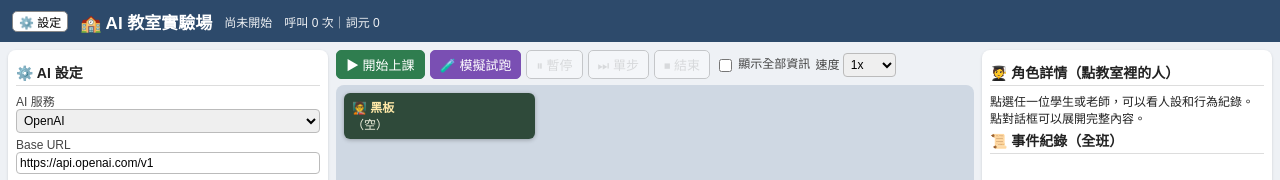
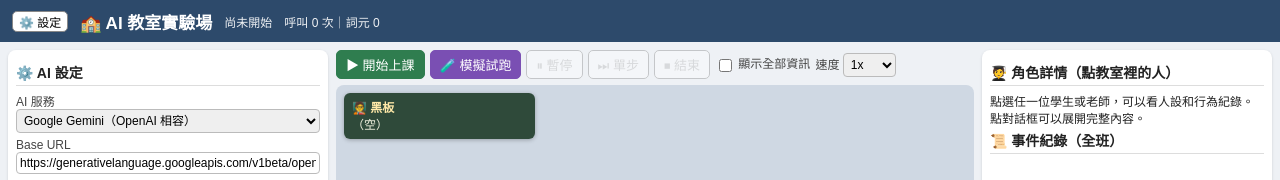
Before and after one commit to HsuHsu0707/classroom-sim, a plain HTML site: page index.html in a window 1280 px wide. Shown: the top 180 px of the page. Drawn offline with Linux system fonts and the light colour scheme.

Commit message:
Update classroom simulation page.
Replace the root index.html with the new single-file version.

Co-authored-by: HsuHsu0707 <HsuHsu0707@users.noreply.github.com>

```diff
--- a/index.html
+++ b/index.html
@@ -36,7 +36,7 @@ details summary{cursor:pointer;font-size:12px;color:#335;margin-top:8px}
 <main>
 <div class="panel" id="settings">
 <h3>⚙️ AI 設定</h3>
-<label>AI 服務</label><select id="provider"><option value="openai">OpenAI</option><option value="gemini">Google Gemini（OpenAI 相容）</option><option value="ollama">本地 Ollama</option><option value="custom">自訂（OpenAI 相容端點）</option></select>
+<label>AI 服務</label><select id="provider"><option value="gemini" selected>Google Gemini（OpenAI 相容）</option><option value="openai">OpenAI</option><option value="ollama">本地 Ollama</option><option value="custom">自訂（OpenAI 相容端點）</option></select>
 <label>Base URL</label><input id="baseUrl">
 <label>API 金鑰（只存在本機瀏覽器 localStorage）</label><input id="apiKey" type="password" placeholder="sk-... / AIza...（Ollama 可留空）">
 <div class="row"><div><label>老師模型</label><input id="tModel"></div><div><label>學生模型（空白=同老師）</label><input id="sModel"></div></div><div class="hint" id="modelHint"></div>
```
